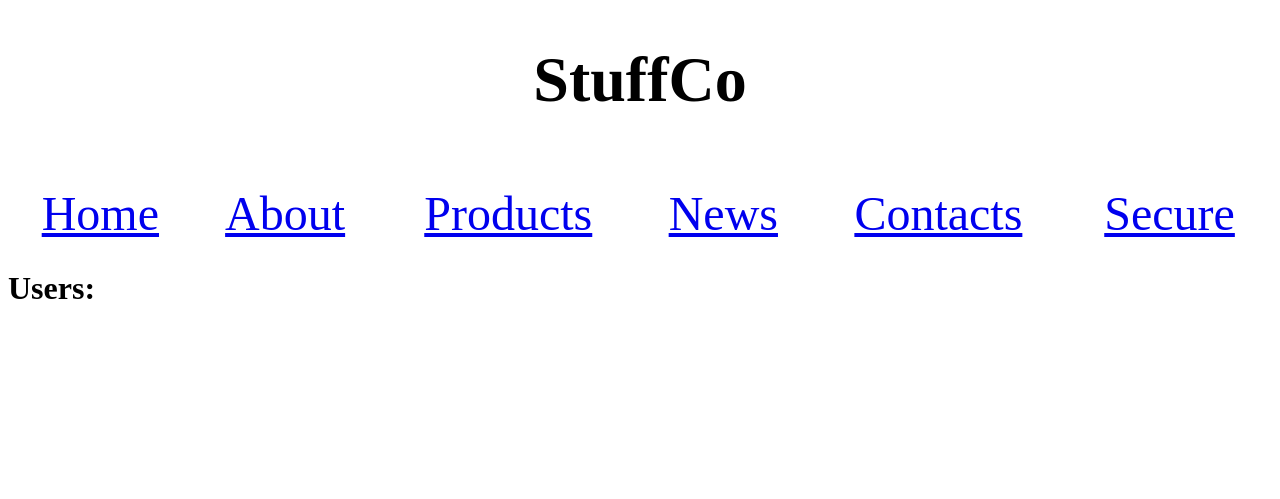
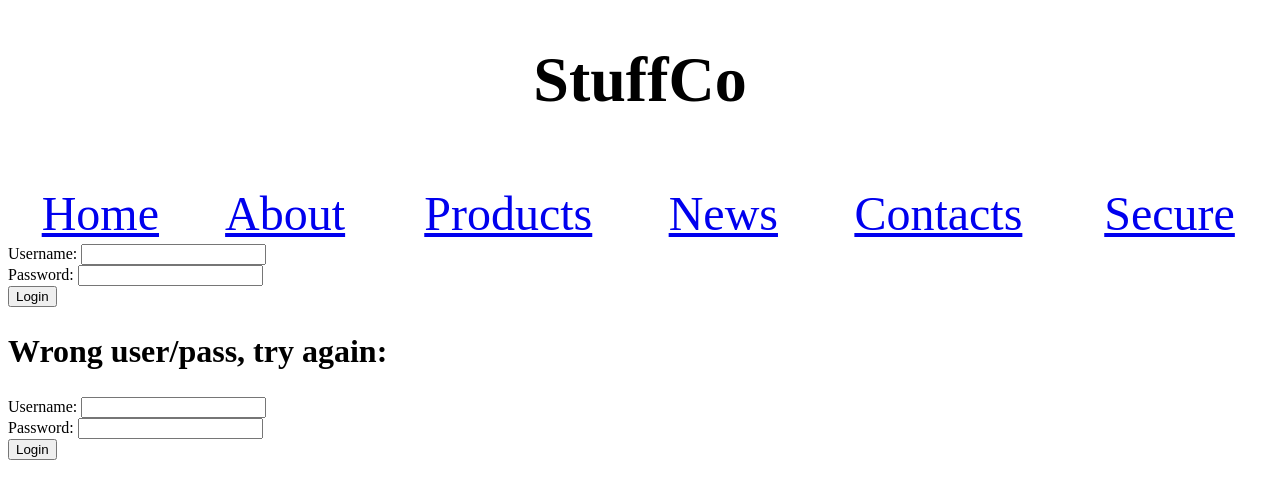
Before and after one commit to ConnorPietrasik/cmpe272hw, a PHP site: page /secure.php in a window 1280 px wide. Shown: the top 499 px of the page. Run offline with PHP 8.4, Linux system fonts and the light colour scheme; data that the repository does not hold is empty.

Commit message:
added bad login system as assignment says

```diff
--- a/public/contacts/Connor_Pietrasik.html
+++ b/public/contacts/Connor_Pietrasik.html
@@ -1,2 +1,2 @@
 <h3 class="contact-name">Connor Pietrasik</h3>
-<p class="contact-email">connorgpietrasik@gmail.com</p>
+Email: <p class="contact-email">connorgpietrasik@gmail.com</p>
--- /dev/null
+++ b/public/login.html
@@ -0,0 +1,9 @@
+<form action="secure.php" method="post" class="login">
+    <label for="username">Username:</label>
+    <input type="text" id="username" name="username">
+    <br>
+    <label for="password">Password:</label>
+    <input type="password" id="password" name="password">
+    <br>
+    <input type="submit" value="Login">
+</form>
--- a/public/secure.php
+++ b/public/secure.php
@@ -9,8 +9,36 @@
 
 <body>
     <?php readfile("nav.html"); ?>
-    <h2>Users:</h2>
-    <?php readfile("../users.txt"); ?>
+
+    <?php
+        function login() {
+            if (!$_POST["username"] || !$_POST["password"]){
+                readfile("login.html");
+            }
+            else {
+                $file = fopen("../logins.txt", "r");
+                if (!$file){
+                    echo "ERROR READING LOGIN FILE";
+                }
+                else{
+                    while (($line = fgets($file)) !== false){
+                        $tmp = explode(",", $line);
+                        if ($tmp[0] == $_POST["username"] && $tmp[1] == $_POST["password"]){
+                            echo "<h2>Users:</h2>";
+                            readfile("../users.txt");
+                            return true;
+                        }
+                    }
+                    return false;
+                }
+            }
+        }
+
+        if (!login()){
+            echo "<h2 class=\"error\">Wrong user/pass, try again:</h2>";
+            readfile("login.html");
+        }
+    ?>
 </body>
 
 </html>
--- a/public/styles.css
+++ b/public/styles.css
@@ -52,3 +52,11 @@ img.prod-pic {
 .contact-email {
     font-size: 1em;
 }
+
+.login {
+    font-size: 1em;
+}
+
+.error {
+    font-size: 2em;
+}
```
